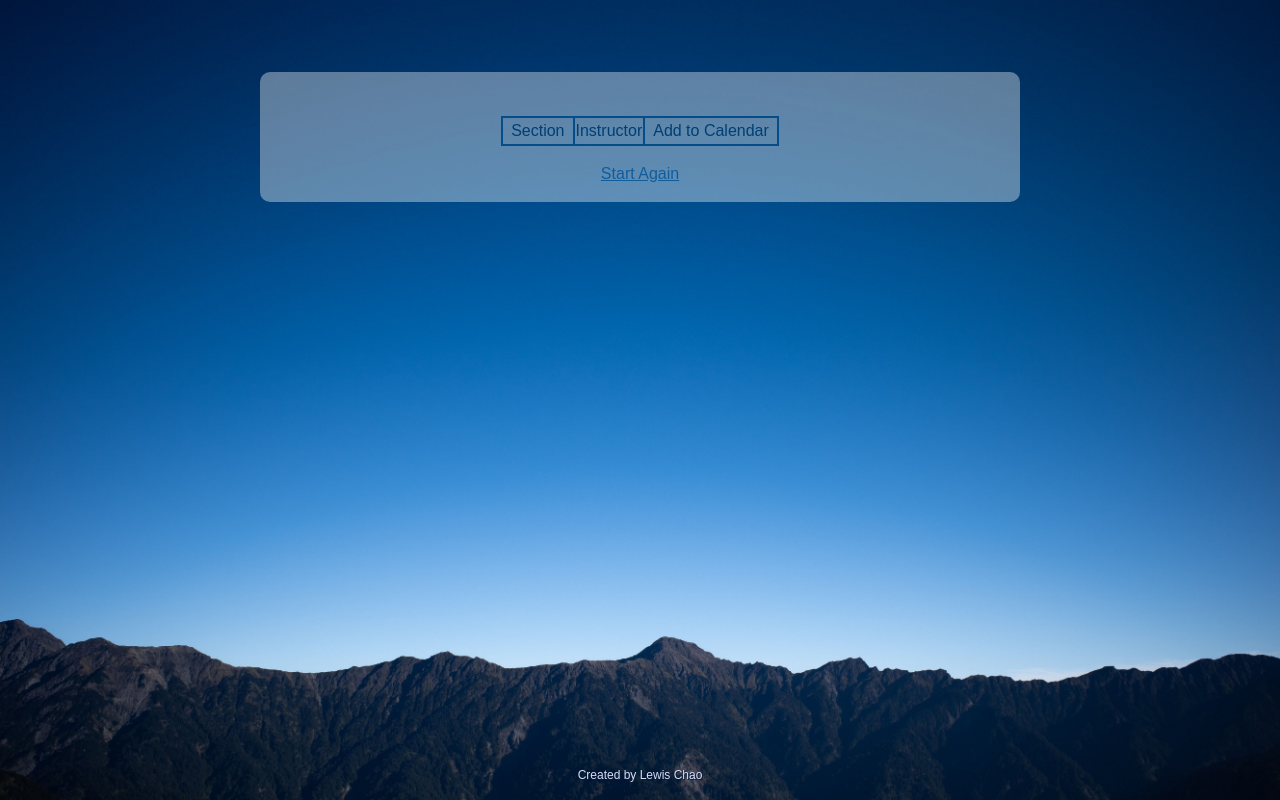
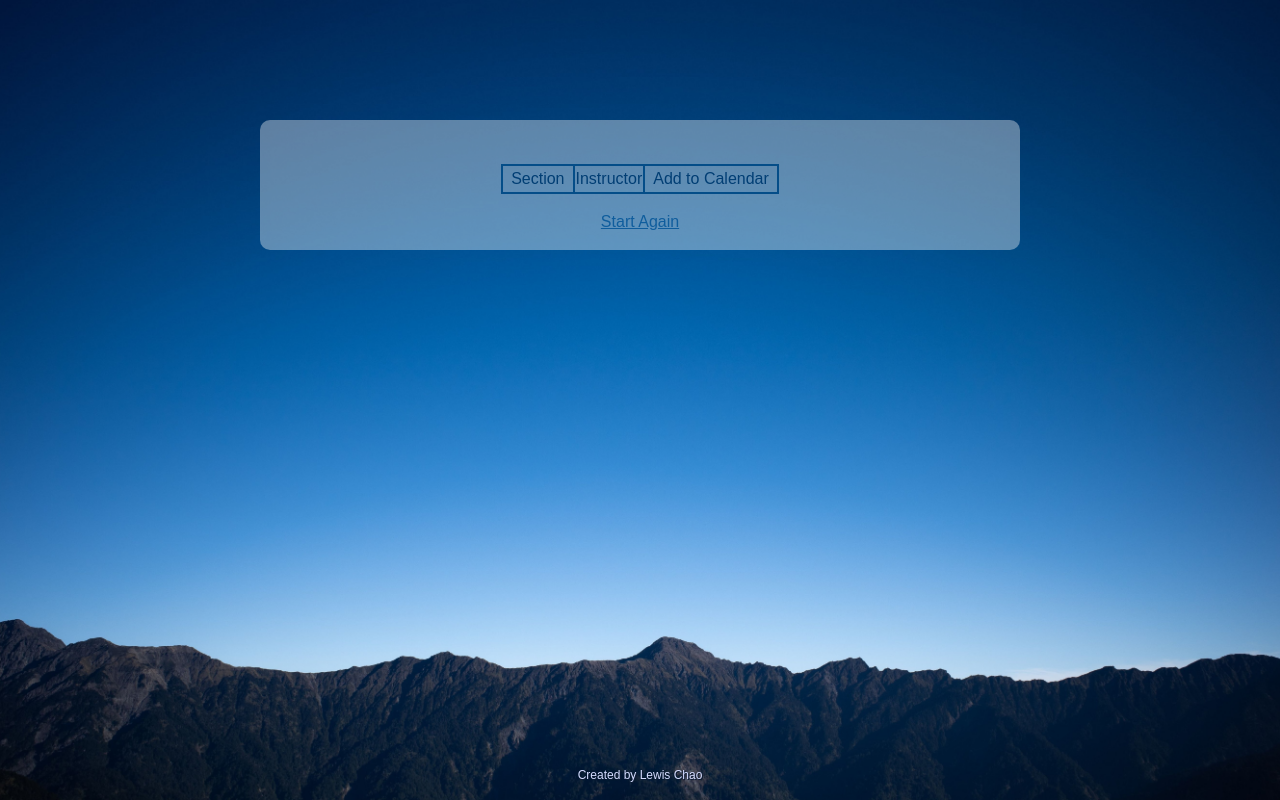
Before and after one commit to lewiseng/WesCal, a Flask app: template templates/results.html in a window 1280 px wide. Run offline with Flask 2, Linux system fonts and the light colour scheme; the template is opened without the code that fills it, so the values that code supplies are empty.

Commit message:
Change layout

```diff
--- a/templates/results.html
+++ b/templates/results.html
@@ -30,7 +30,7 @@
 {% set mystr2 = data[mystr1][0] %}
 
 <div class="bg2">
-    <div><br><br></div>
+    <div class="mb-5"><br><br><br></div>
     <div class="container mt-4"  >
 
         <div class="row">
```
